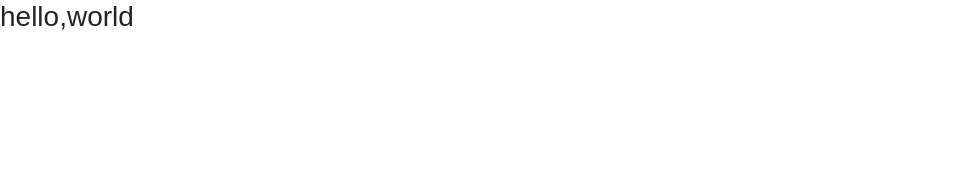
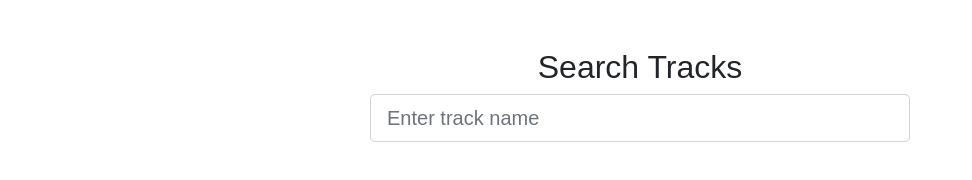
Before and after one commit to mattperkins/js-live-search-json-api, a website: page index.html in a window 1280 px wide. Shown: the whole page, without its empty margins (0-972 px from the left). Drawn offline with nearby package versions, Linux system fonts and the light colour scheme.

Commit message:
scaffold view

```diff
--- a/index.html
+++ b/index.html
@@ -12,9 +12,19 @@
 
 <body>
 
-  <h3>hello,world</h3>
+  <div class="container mt-5">
+    <div class="row">
+      <div class="col-md-6 m-auto">
+        <div class="text-center mb-3">
+          <h2>Search Tracks</h2>
+          <input id="search" type="text" class="form-control form-control-lg" placeholder="Enter track name">
+        </div>
+        <div id="match-list"></div>
+      </div>
+    </div>
+  </div>
 
-
+  <script src="js/main.js"></script>
 </body>
 
 </html>
```
